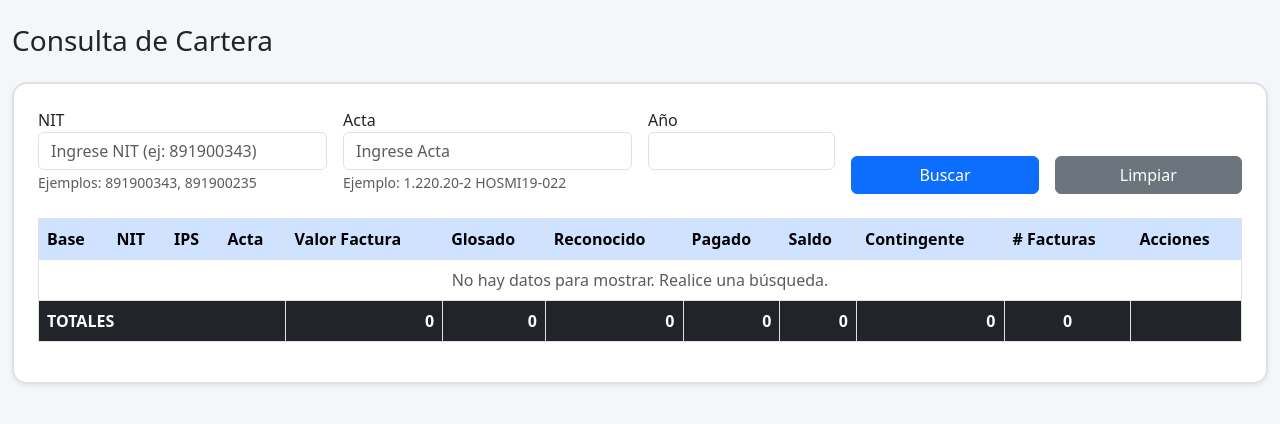
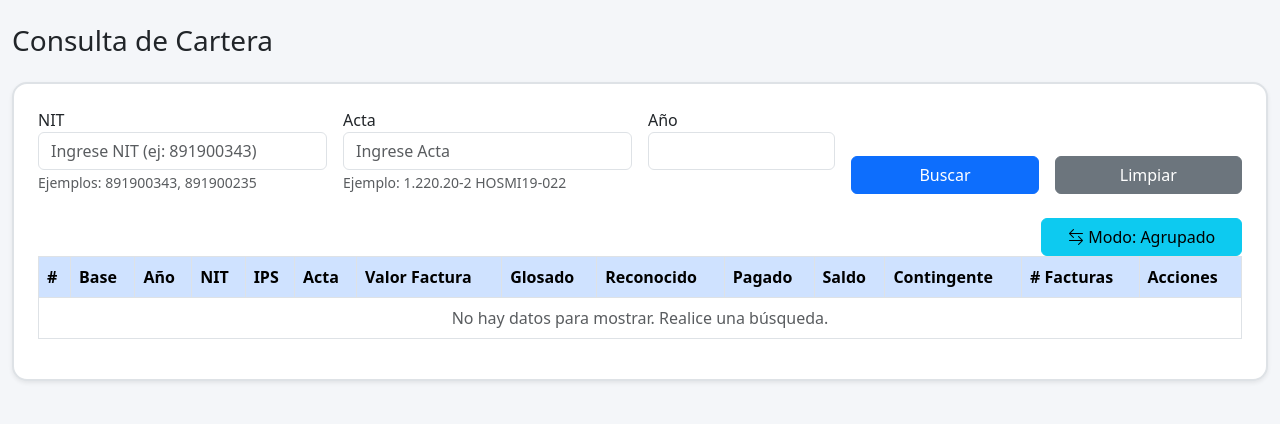
Before and after one commit to sistemas-salud/auditocm, a Flask app: page /cartera in a window 1280 px wide. Shown: the top 424 px of the page. Run offline with Flask 3, Linux system fonts and the light colour scheme; data that the repository does not hold is empty.

Commit message:
Con boton agrupado detalle

```diff
--- a/apps/cartera-service/app.py
+++ b/apps/cartera-service/app.py
@@ -74,10 +74,10 @@ def cartera():
     acta = request.args.get("acta", "").strip()
     year = request.args.get("year", "").strip()
 
-    # DEBUG
-    print("="*50)
-    print(f"FILTROS RECIBIDOS - NIT: '{nit}', Acta: '{acta}', Año: '{year}'")
-    print("="*50)
+    # Parámetro para controlar el nivel de detalle
+    detalle = request.args.get("detalle", "0")  # 0 = agrupado, 1 = detalle
+
+    print(f"Filtros: NIT='{nit}', Acta='{acta}', Año='{year}', Detalle={detalle}")
 
     data = []
     totales = {
@@ -90,99 +90,148 @@ def cartera():
         "CUENTA_NO_FACTURAS": 0
     }
 
-    # SOLO CONSULTAR SI HAY FILTROS
     if nit or acta or year:
         try:
             conn = get_connection()
             cursor = conn.cursor(dictionary=True)
 
-            # DEBUG: Verificar datos en BD
-            cursor.execute("SELECT COUNT(*) as total FROM facturas_mig")
-            total = cursor.fetchone()
-            print(f"Total registros en BD: {total['total']}")
+            # ===========================================
+            # CONSULTA 1: CONTAR REGISTROS TOTALES (SIN GROUP BY)
+            # ===========================================
+            count_query = "SELECT COUNT(*) as total FROM facturas_mig fm WHERE 1=1"
+            count_params = []
 
-            # Construir query base - IMPORTANTE: Incluir base_datos
-            query = """
-                SELECT
-                    'MIG' AS base_datos,
-                    fm.nit,
-                    fm.ips,
-                    fm.acta,
-                    COALESCE(SUM(fm.VALOR_FACTURA), 0) AS VALOR_FACTURA,
-                    COALESCE(SUM(fm.VALOR_GLOSADO), 0) AS VALOR_GLOSADO,
-                    COALESCE(SUM(fm.VALOR_RECONOCIDO), 0) AS VALOR_RECONOCIDO,
-                    COALESCE(SUM(fm.VALOR_PAGADO), 0) AS VALOR_PAGADO,
-                    COALESCE(SUM(fm.VALOR_SALDO), 0) AS VALOR_SALDO,
-                    COALESCE(SUM(fm.PASIVO_CONTINGENTE), 0) AS VALOR_CONTINGENTE,
-                    COUNT(DISTINCT fm.NO_FACTURA) AS CUENTA_NO_FACTURAS
-                FROM facturas_mig fm
-                WHERE 1=1
-            """
+            if nit:
+                count_query += " AND fm.nit = %s"
+                count_params.append(nit)
+            if acta:
+                count_query += " AND fm.acta = %s"
+                count_params.append(acta)
+            if year:
+                count_query += " AND YEAR(fm.fecha_factura) = %s"
+                count_params.append(int(year))
 
-            params = []
+            cursor.execute(count_query, tuple(count_params))
+            total_registros = cursor.fetchone()['total']
 
-            # APLICAR FILTROS - con logs detallados
-            if nit:
-                query += " AND fm.nit = %s"
-                params.append(nit)
-                print(f"✅ APLICANDO FILTRO NIT: '{nit}'")
+            print(f"Total registros individuales: {total_registros}")
 
-                # Verificar que el NIT existe
-                cursor.execute("SELECT COUNT(*) as total FROM facturas_mig WHERE nit = %s", (nit,))
-                existe = cursor.fetchone()
-                print(f"  → Registros encontrados para NIT '{nit}': {existe['total']}")
+            # ===========================================
+            # CONSULTA 2: DATOS AGRUPADOS O DETALLE
+            # ===========================================
+            if detalle == "1" or total_registros < 100:  # Si piden detalle o son pocos registros
+                # CONSULTA DE DETALLE (SIN AGRUPAR)
+                query = """
+                    SELECT
+                        'MIG' AS base_datos,
+                        fm.nit,
+                        fm.ips,
+                        fm.acta,
+                        YEAR(fm.fecha_factura) AS año_factura,
+                        fm.NO_FACTURA AS numero_factura,
+                        COALESCE(fm.VALOR_FACTURA, 0) AS VALOR_FACTURA,
+                        COALESCE(fm.VALOR_GLOSADO, 0) AS VALOR_GLOSADO,
+                        COALESCE(fm.VALOR_RECONOCIDO, 0) AS VALOR_RECONOCIDO,
+                        COALESCE(fm.VALOR_PAGADO, 0) AS VALOR_PAGADO,
+                        COALESCE(fm.VALOR_SALDO, 0) AS VALOR_SALDO,
+                        COALESCE(fm.PASIVO_CONTINGENTE, 0) AS VALOR_CONTINGENTE,
+                        1 AS CUENTA_NO_FACTURAS,
+                        ROW_NUMBER() OVER (ORDER BY fm.acta, fm.NO_FACTURA) AS consecutivo  /* 🔥 NUEVO */
+                    FROM facturas_mig fm
+                    WHERE 1=1
+                """
+                params = []
 
-            if acta:
-                query += " AND fm.acta = %s"
-                params.append(acta)
-                print(f"✅ APLICANDO FILTRO ACTA: '{acta}'")
+                if nit:
+                    query += " AND fm.nit = %s"
+                    params.append(nit)
+                if acta:
+                    query += " AND fm.acta = %s"
+                    params.append(acta)
+                if year:
+                    query += " AND YEAR(fm.fecha_factura) = %s"
+                    params.append(int(year))
 
-                # Verificar que el acta existe
-                cursor.execute("SELECT COUNT(*) as total FROM facturas_mig WHERE acta = %s", (acta,))
-                existe = cursor.fetchone()
-                print(f"  → Registros encontrados para ACTA '{acta}': {existe['total']}")
+                query += " ORDER BY fm.acta, fm.NO_FACTURA"
 
-            if year:
-                try:
-                    year_int = int(year)
+                print("📋 Modo: DETALLE (registros individuales)")
+
+            else:
+                # CONSULTA AGRUPADA DINÁMICA
+                select_cols = [
+                    "'MIG' AS base_datos",
+                    "fm.nit",
+                    "fm.ips"
+                ]
+                group_by_cols = ["fm.nit", "fm.ips"]
+
+                # Si hay filtro de acta, no agrupar por acta (ya viene filtrada)
+                if not acta:
+                    select_cols.append("fm.acta")
+                    group_by_cols.append("fm.acta")
+                else:
+                    select_cols.append("'' AS acta_agrupada")  # Placeholder
+
+                # Siempre mostrar el año
+                select_cols.append("YEAR(fm.fecha_factura) AS año_factura")
+                group_by_cols.append("YEAR(fm.fecha_factura)")
+
+                # Agregar las sumas
+                select_cols.extend([
+                    "COALESCE(SUM(fm.VALOR_FACTURA), 0) AS VALOR_FACTURA",
+                    "COALESCE(SUM(fm.VALOR_GLOSADO), 0) AS VALOR_GLOSADO",
+                    "COALESCE(SUM(fm.VALOR_RECONOCIDO), 0) AS VALOR_RECONOCIDO",
+                    "COALESCE(SUM(fm.VALOR_PAGADO), 0) AS VALOR_PAGADO",
+                    "COALESCE(SUM(fm.VALOR_SALDO), 0) AS VALOR_SALDO",
+                    "COALESCE(SUM(fm.PASIVO_CONTINGENTE), 0) AS VALOR_CONTINGENTE",
+                    "COUNT(DISTINCT fm.NO_FACTURA) AS CUENTA_NO_FACTURAS"
+                ])
+
+                query = f"""
+                    SELECT {', '.join(select_cols)}
+                    FROM facturas_mig fm
+                    WHERE 1=1
+                """
+                params = []
+
+                if nit:
+                    query += " AND fm.nit = %s"
+                    params.append(nit)
+                if acta:
+                    query += " AND fm.acta = %s"
+                    params.append(acta)
+                if year:
                     query += " AND YEAR(fm.fecha_factura) = %s"
-                    params.append(year_int)
-                    print(f"✅ APLICANDO FILTRO AÑO: {year_int}")
-                except ValueError:
-                    print(f"⚠️ Año inválido: {year}")
+                    params.append(int(year))
 
-            query += " GROUP BY fm.nit, fm.ips, fm.acta ORDER BY fm.acta"
+                query += f" GROUP BY {', '.join(group_by_cols)} ORDER BY año_factura"
 
-            print(f"\n📝 QUERY FINAL:")
-            print(query)
-            print(f"📝 PARÁMETROS: {params}")
+                print(f"📋 Modo: AGRUPADO por: {', '.join(group_by_cols)}")
+
+            print(f"Query: {query}")
+            print(f"Parámetros: {params}")
 
             cursor.execute(query, tuple(params))
             data = cursor.fetchall()
 
-            print(f"\n📊 RESULTADOS: {len(data)} registros encontrados")
+            print(f"Registros encontrados: {len(data)}")
 
-            # Mostrar primer registro como ejemplo si hay datos
-            if data:
-                print("Primer registro:")
-                for key, value in data[0].items():
-                    print(f"  {key}: {value}")
-
-            # Calcular totales
-            for row in data:
-                totales["VALOR_FACTURA"] += float(row["VALOR_FACTURA"] or 0)
-                totales["VALOR_GLOSADO"] += float(row["VALOR_GLOSADO"] or 0)
-                totales["VALOR_RECONOCIDO"] += float(row["VALOR_RECONOCIDO"] or 0)
-                totales["VALOR_PAGADO"] += float(row["VALOR_PAGADO"] or 0)
-                totales["VALOR_SALDO"] += float(row["VALOR_SALDO"] or 0)
-                totales["VALOR_CONTINGENTE"] += float(row["VALOR_CONTINGENTE"] or 0)
-                totales["CUENTA_NO_FACTURAS"] += int(row["CUENTA_NO_FACTURAS"] or 0)
+            # Calcular totales (solo para vista agrupada)
+            if detalle != "1":
+                for row in data:
+                    totales["VALOR_FACTURA"] += float(row["VALOR_FACTURA"] or 0)
+                    totales["VALOR_GLOSADO"] += float(row["VALOR_GLOSADO"] or 0)
+                    totales["VALOR_RECONOCIDO"] += float(row["VALOR_RECONOCIDO"] or 0)
+                    totales["VALOR_PAGADO"] += float(row["VALOR_PAGADO"] or 0)
+                    totales["VALOR_SALDO"] += float(row["VALOR_SALDO"] or 0)
+                    totales["VALOR_CONTINGENTE"] += float(row["VALOR_CONTINGENTE"] or 0)
+                    totales["CUENTA_NO_FACTURAS"] += int(row["CUENTA_NO_FACTURAS"] or 0)
 
             cursor.close()
             conn.close()
 
         except Exception as e:
-            print(f"❌ ERROR: {str(e)}")
+            print(f"Error: {str(e)}")
             import traceback
             traceback.print_exc()
             return f"Error: {str(e)}", 500
@@ -190,8 +239,20 @@ def cartera():
     return render_template(
         "cartera.html",
         cartera=data,
-        totales=totales
+        totales=totales,
+        es_detalle=(detalle == "1"),
+        total_registros=len(data) if data else 0
     )
+
+
+
+@app.template_filter('formato_numero')
+def formato_numero(value):
+    """Convierte a float y formatea número"""
+    try:
+        return "{:,.0f}".format(float(value or 0))
+    except (ValueError, TypeError):
+        return "0"
 # ==========================================================
 # 🔹 MODULOS DE CARGUE
 # ==========================================================
@@ -394,14 +455,16 @@ def autocomplete_acta():
 
     if term:
         cursor.execute("""
-            SELECT DISTINCT fm.acta AS acta
+            SELECT DISTINCT fm.acta AS acta,
+                   YEAR(fm.fecha_factura) as año
             FROM facturas_mig fm
             WHERE fm.acta LIKE %s
             LIMIT 10
         """, (f"{term}%",))
     else:
         cursor.execute("""
-            SELECT DISTINCT fm.acta AS acta
+            SELECT DISTINCT fm.acta AS acta,
+                   YEAR(fm.fecha_factura) as año
             FROM facturas_mig fm
             WHERE fm.acta IS NOT NULL AND fm.acta != ''
             LIMIT 10
--- a/apps/cartera-service/templates/cartera.html
+++ b/apps/cartera-service/templates/cartera.html
@@ -16,6 +16,7 @@
 
     <form method="GET" action="/cartera" class="row g-3 mb-4">
 
+        <!-- 🔥 INPUTS MEJORADOS CON DATALIST -->
         <div class="col-md-3">
             <label>NIT</label>
             <input type="text"
@@ -25,9 +26,7 @@
                    value="{{ request.args.get('nit','') }}"
                    placeholder="Ingrese NIT (ej: 891900343)"
                    list="nitSuggestions">
-            <datalist id="nitSuggestions">
-                <!-- Se llenará con JavaScript -->
-            </datalist>
+            <datalist id="nitSuggestions"></datalist>
             <small class="text-muted">Ejemplos: 891900343, 891900235</small>
         </div>
 
@@ -40,9 +39,7 @@
                    value="{{ request.args.get('acta','') }}"
                    placeholder="Ingrese Acta"
                    list="actaSuggestions">
-            <datalist id="actaSuggestions">
-                <!-- Se llenará con JavaScript -->
-            </datalist>
+            <datalist id="actaSuggestions"></datalist>
             <small class="text-muted">Ejemplo: 1.220.20-2 HOSMI19-022</small>
         </div>
 
@@ -69,19 +66,42 @@
 
 <!-- Tabla principal -->
 <table class="table table-bordered table-hover">
+
+    <div class="col-md-2 align-self-end">
+        <button type="button" class="btn btn-info w-100" onclick="toggleModo()">
+            <i class="bi bi-arrow-left-right"></i>
+            <span id="modoTexto">{{ 'Modo: Detalle' if es_detalle else 'Modo: Agrupado' }}</span>
+        </button>
+    </div>
+    <script>
+    function toggleModo() {
+        const url = new URL(window.location.href);
+        const detalle = url.searchParams.get('detalle') === '1' ? '0' : '1';
+        url.searchParams.set('detalle', detalle);
+        window.location.href = url.toString();
+    }
+    </script>
+
     <thead class="table-primary">
         <tr>
+            <th>#</th>  <!-- 🔥 NUEVA COLUMNA DE CONSECUTIVO -->
             <th>Base</th>
+            <th>Año</th>
             <th>NIT</th>
             <th>IPS</th>
             <th>Acta</th>
+            {% if es_detalle %}
+            <th>No. Factura</th>
+            {% endif %}
             <th>Valor Factura</th>
             <th>Glosado</th>
             <th>Reconocido</th>
             <th>Pagado</th>
             <th>Saldo</th>
             <th>Contingente</th>
+            {% if not es_detalle %}
             <th># Facturas</th>
+            {% endif %}
             <th>Acciones</th>
         </tr>
     </thead>
@@ -89,7 +109,7 @@
     <tbody>
         {% if not cartera %}
         <tr>
-                <td colspan="12" class="text-center text-muted">
+            <td colspan="{% if es_detalle %}14{% else %}14{% endif %}" class="text-center text-muted">
                 No hay datos para mostrar. Realice una búsqueda.
             </td>
         </tr>
@@ -97,31 +117,52 @@
 
         {% for row in cartera %}
         <tr>
+            <!-- CUERPO DE LA TABLA -->
+            <td>{{ row.consecutivo if es_detalle else loop.index }}</td>  <!-- 🔥 CONSECUTIVO -->
             <td>{{ row.base_datos }}</td>
+            <td>{{ row.año_factura }}</td>
             <td>
                 <a href="javascript:void(0)"
                    onclick="verDetallePorNit('{{ row.nit }}')"
-                    class="text-primary text-decoration-none"
-                    title="Ver facturas de este NIT">
+                   class="text-primary">
                     {{ row.nit }}
                 </a>
             </td>
             <td>{{ row.ips }}</td>
             <td>
+                {% if es_detalle %}
+                    {{ row.acta }}
+                {% else %}
                     <a href="javascript:void(0)"
                        onclick="verDetallePorActa('{{ row.acta }}')"
-                    class="text-success text-decoration-none"
-                    title="Ver facturas de esta acta">
+                       class="text-success">
                         {{ row.acta }}
                     </a>
+                {% endif %}
             </td>
-                <td class="text-end">{{ "{:,.0f}".format(row.VALOR_FACTURA) }}</td>
-                <td class="text-end">{{ "{:,.0f}".format(row.VALOR_GLOSADO) }}</td>
-                <td class="text-end">{{ "{:,.0f}".format(row.VALOR_RECONOCIDO) }}</td>
-                <td class="text-end">{{ "{:,.0f}".format(row.VALOR_PAGADO) }}</td>
-                <td class="text-end">{{ "{:,.0f}".format(row.VALOR_SALDO) }}</td>
-                <td class="text-end">{{ "{:,.0f}".format(row.VALOR_CONTINGENTE) }}</td>
+
+            {% if es_detalle %}
+            <td>
+                <a href="javascript:void(0)"
+                   onclick="verDetallePorFactura('{{ row.numero_factura }}')"
+                   class="text-info">
+                    {{ row.numero_factura }}
+                </a>
+            </td>
+            {% endif %}
+
+            <td class="text-end">{{ "{:,.0f}".format(row.VALOR_FACTURA | float) }}</td>
+            <td class="text-end">{{ "{:,.0f}".format(row.VALOR_GLOSADO | float) }}</td>
+            <td class="text-end">{{ "{:,.0f}".format(row.VALOR_RECONOCIDO | float) }}</td>
+            <td class="text-end">{{ "{:,.0f}".format(row.VALOR_PAGADO | float) }}</td>
+            <td class="text-end">{{ "{:,.0f}".format(row.VALOR_SALDO | float) }}</td>
+            <td class="text-end">{{ "{:,.0f}".format(row.VALOR_CONTINGENTE | float) }}</td>
+            <td class="text-end">{{ row.VALOR_FACTURA | formato_numero }}</td>
+
+            {% if not es_detalle %}
             <td class="text-center">{{ row.CUENTA_NO_FACTURAS }}</td>
+            {% endif %}
+
             <td class="text-center">
                 <div class="btn-group btn-group-sm">
                     <button class="btn btn-outline-primary"
@@ -129,13 +170,15 @@
                             title="Ver facturas por NIT">
                         <i class="bi bi-building"></i>
                     </button>
+                    {% if not es_detalle %}
                     <button class="btn btn-outline-success"
                             onclick="verDetallePorActa('{{ row.acta }}')"
                             title="Ver facturas por Acta">
                         <i class="bi bi-file-text"></i>
                     </button>
+                    {% endif %}
                     <button class="btn btn-outline-info"
-                                onclick="verDetallePorFactura('{{ row.acta }}')"
+                            onclick="verDetalleCompleto('{{ row.nit }}', '{{ row.acta if not es_detalle else '' }}', '{{ row.año_factura }}')"
                             title="Ver detalle completo">
                         <i class="bi bi-eye"></i>
                     </button>
@@ -144,18 +187,21 @@
         </tr>
         {% endfor %}
 
-            <!-- Fila de totales -->
+        <!-- 🔥 FILA DE TOTALES - JUSTO AQUÍ -->
+        {% if not es_detalle and cartera %}
         <tr class="table-dark fw-bold">
-                <td colspan="4">TOTALES</td>
-                <td class="text-end">{{ "{:,.0f}".format(totales.VALOR_FACTURA) }}</td>
-                <td class="text-end">{{ "{:,.0f}".format(totales.VALOR_GLOSADO) }}</td>
-                <td class="text-end">{{ "{:,.0f}".format(totales.VALOR_RECONOCIDO) }}</td>
-                <td class="text-end">{{ "{:,.0f}".format(totales.VALOR_PAGADO) }}</td>
-                <td class="text-end">{{ "{:,.0f}".format(totales.VALOR_SALDO) }}</td>
-                <td class="text-end">{{ "{:,.0f}".format(totales.VALOR_CONTINGENTE) }}</td>
+            <td colspan="6">TOTALES</td>  <!-- Cambiado de 5 a 6 por la nueva columna -->
+            <td class="text-end">{{ "{:,.0f}".format(totales.VALOR_FACTURA | float) }}</td>
+            <td class="text-end">{{ "{:,.0f}".format(totales.VALOR_GLOSADO | float) }}</td>
+            <td class="text-end">{{ "{:,.0f}".format(totales.VALOR_RECONOCIDO | float) }}</td>
+            <td class="text-end">{{ "{:,.0f}".format(totales.VALOR_PAGADO | float) }}</td>
+            <td class="text-end">{{ "{:,.0f}".format(totales.VALOR_SALDO | float) }}</td>
+            <td class="text-end">{{ "{:,.0f}".format(totales.VALOR_CONTINGENTE | float) }}</td>
             <td class="text-center">{{ totales.CUENTA_NO_FACTURAS }}</td>
             <td></td>
         </tr>
+        {% endif %}
+
     </tbody>
 </table>
 
@@ -340,7 +386,6 @@
         })
         .catch(error => console.error('Error cargando NITs:', error));
 
-    // Cargar sugerencias de Acta
     fetch('/autocomplete_acta?term=')
         .then(response => response.json())
         .then(data => {
@@ -359,6 +404,8 @@
     }
     </script>
 
+
+
 {% endblock %}
 
 <!-- {% block extra_js %}
```
Lines whose indentation alone changed are shown as unchanged.
